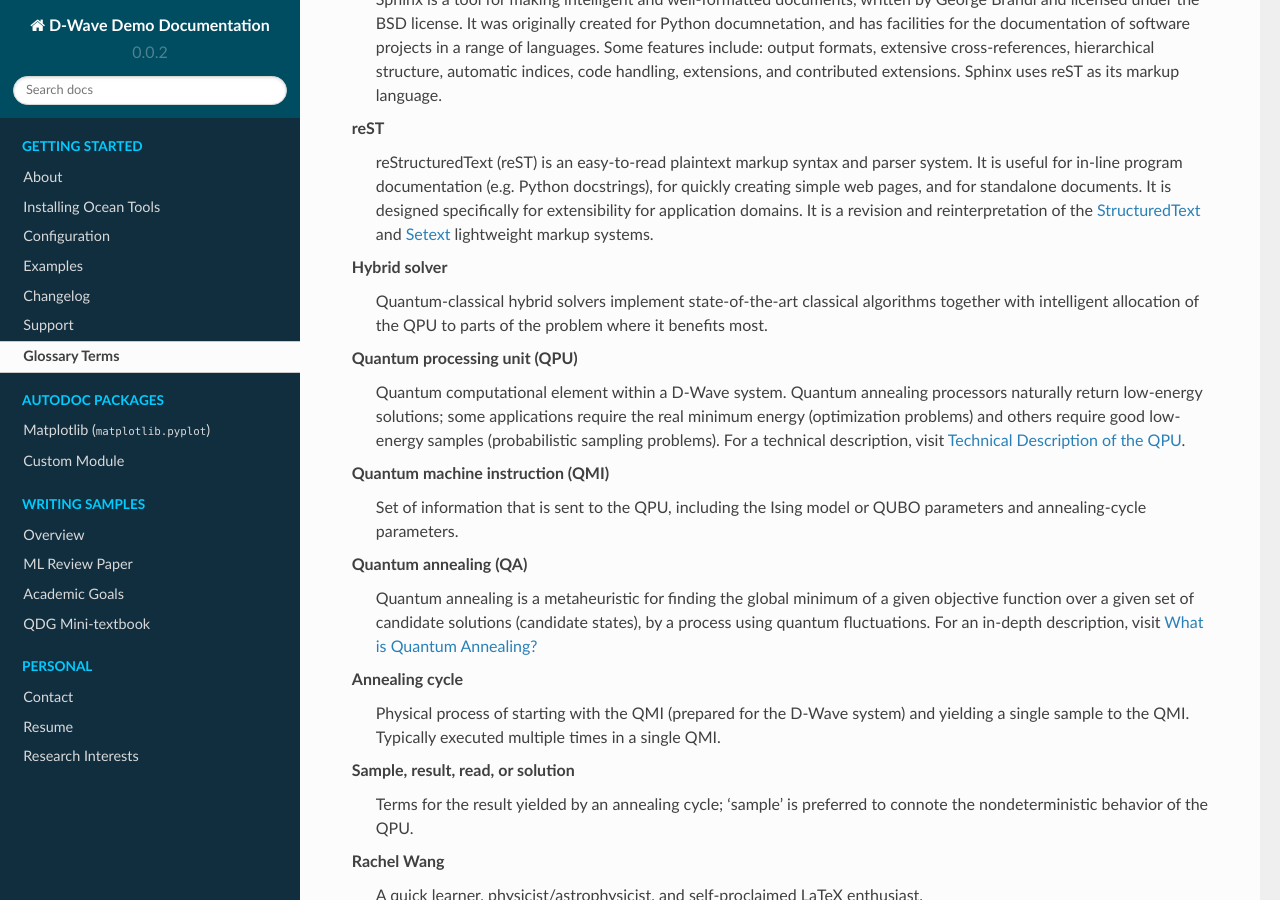
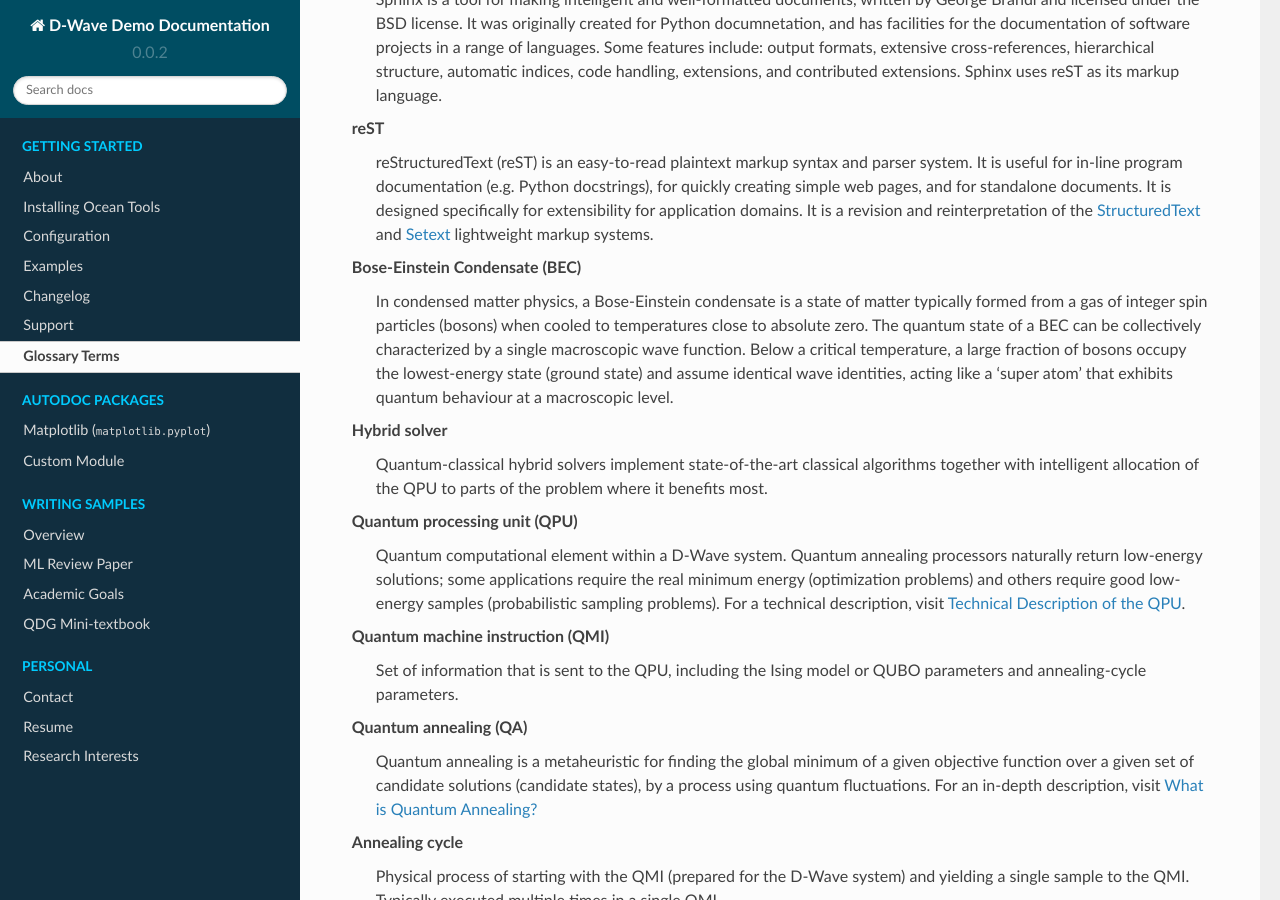
Before and after one commit to rcywang/d-wave-demodoc, a Sphinx documentation site: the page built from docs/glossary.rst, in a window 1280 px wide and 900 px high, scrolled down 326 px. Built offline with Sphinx 7.4.7 and the Read the Docs theme 2.0.0, drawn with Linux system fonts in a browser that asks for light colours.

Commit message:
added BEC definition

```diff
--- a/docs/glossary.rst
+++ b/docs/glossary.rst
@@ -17,6 +17,10 @@
 
 reST
     reStructuredText (reST) is an easy-to-read plaintext markup syntax and parser system. It is useful for in-line program documentation (e.g. Python docstrings), for quickly creating simple web pages, and for standalone documents. It is designed specifically for extensibility for application domains. It is a revision and reinterpretation of the `StructuredText <https://en.wikipedia.org/wiki/Structured_text>`_ and `Setext <https://docutils.sourceforge.io/mirror/setext.html>`_ lightweight markup systems.
+
+
+Bose-Einstein Condensate (BEC)
+    In condensed matter physics, a Bose-Einstein condensate is a state of matter typically formed from a gas of integer spin particles (bosons) when cooled to temperatures close to absolute zero. The quantum state of a BEC can be collectively characterized by a single macroscopic wave function. Below a critical temperature, a large fraction of bosons occupy the lowest-energy state (ground state) and assume identical wave identities, acting like a ‘super atom’ that exhibits quantum behaviour at a macroscopic level.
 
 
 Hybrid solver
```
